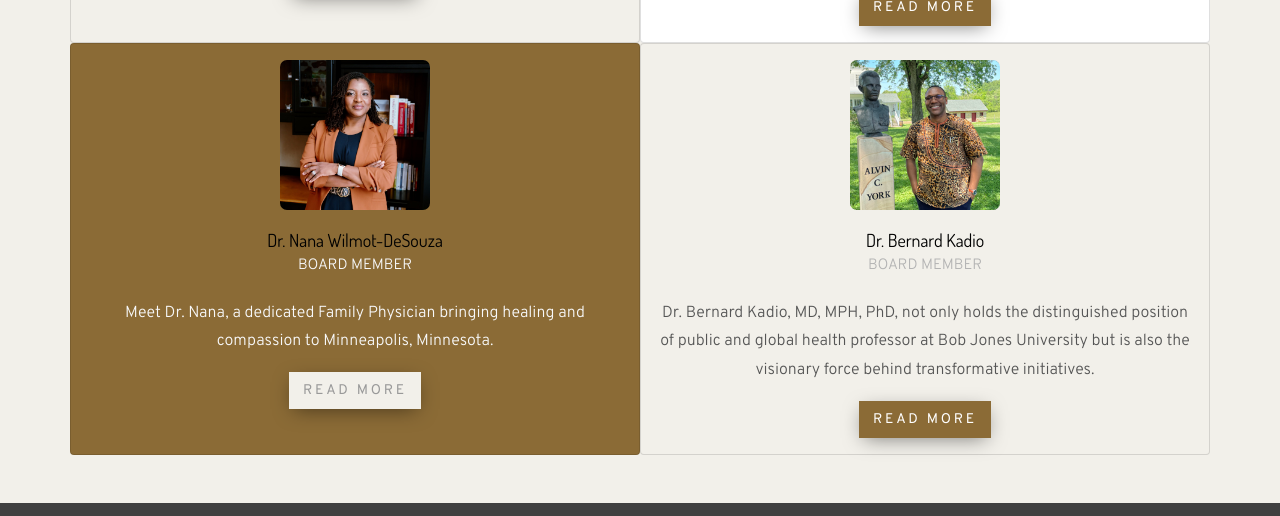
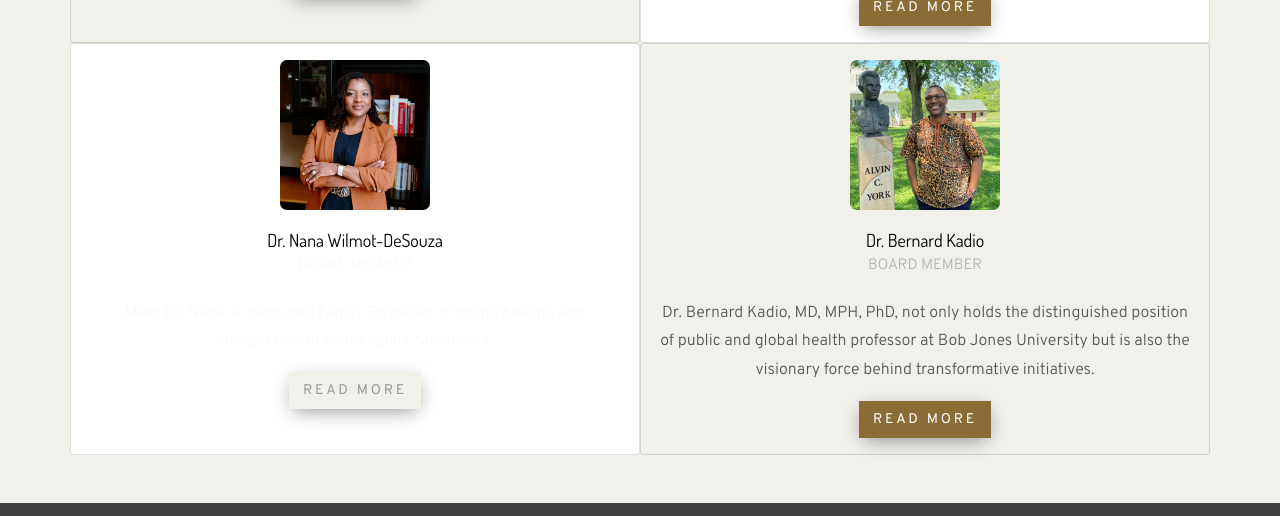
Before and after one commit to olivierluyindula/olivierluyindula.github.io, a plain HTML site: page about.html in a window 1280 px wide. Shown: the part 1898-2414 px from the top of the page. Drawn offline with Linux system fonts and the light colour scheme; files whose address does not match are found by name.

Commit message:
Minor Changes

```diff
--- a/about.html
+++ b/about.html
@@ -208,7 +208,7 @@
             </div>
           </div>
         </div>
-        <div class="col-md-6 col-lg-6 pt-3 card" style="background-color: #8b6b36;">
+        <div class="col-md-6 col-lg-6 pt-3 card">
           <div class="block-38 text-center">
             <div class="block-38-img">
               <div class="block-38-header">
```
Also changed, not shown: index.html (+1 -1 lines).
